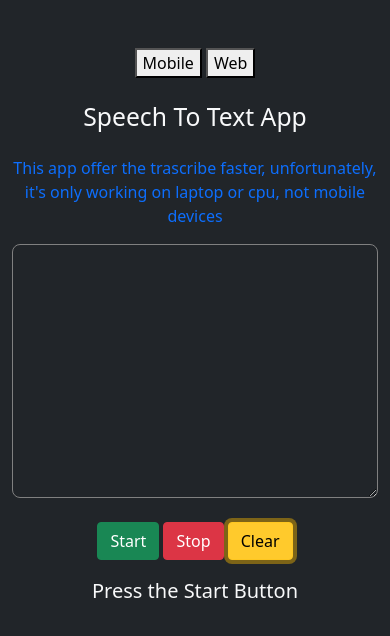
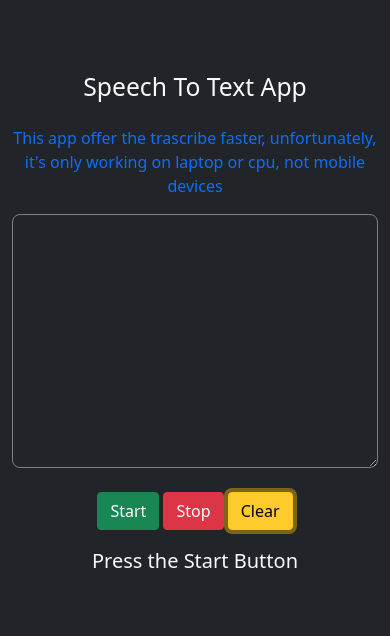
Before and after one commit to LongVu80/speechToText2, a plain HTML site: page index.html in a window 390 px wide. Both pictures are taken after a click on the button "Clear". Drawn offline with nearby package versions, Linux system fonts and the light colour scheme.

Commit message:
update mobile friendly

```diff
--- a/index.html
+++ b/index.html
@@ -7,13 +7,11 @@
     <title>Speech To Text</title>
   </head>
   <body class="container pt-5 bg-dark text-center">
-    <button id="mobile">Mobile</button>
-    <button id="web">Web</button>
     <h2 class="mt-4 text-light">Speech To Text App</h2>
     <p class="mt-4 text-primary">This app offer the trascribe faster, unfortunately, it's only working on laptop or cpu, not mobile devices</p>
-      <textarea id="final" class="form-control bg-dark text-light final1" style="border: 1px solid gray; border-radius: 8px;" cols="30" rows="10"></textarea>
-      <!-- <span id="final" class="text-light"></span>
-      <span id="interim" class="text-primary"></span> -->
+      <textarea id="final" class="form-control bg-dark text-light final1" style="border: 1px solid gray; border-radius: 8px;" cols="30" rows="10" name="final"></textarea>
+      <!-- <span id="final" class="text-light notranslate"></span>
+      <span id="interim" class="text-primary notranslate" ></span> -->
     <div id="textbox" style="color: white;"></div>
       <div class="mt-4">
       <button class="btn btn-success" id="start">Start</button>
--- a/script.js
+++ b/script.js
@@ -9,7 +9,7 @@ if ("webkitSpeechRecognition" in window) {
     document.querySelector("#status").style.display = "block";
   };
   speechRecognition.onerror = () => {
-    document.querySelector("#status").innerHTML = `Speech Recognition Error`;
+    document.querySelector("#status").innerHTML = `Sorry, this Web Platform does not support Google Speech Regconition. Please use keyboard microphone. With keyboard microphone, you can even use your native language.`;
 
   };
   speechRecognition.onend = () => {
@@ -29,6 +29,7 @@ if ("webkitSpeechRecognition" in window) {
         interim_transcript += event.results[i][0].transcript;
       }
       console.log(document.querySelector("#final").innerHTML = final_transcript + interim_transcript)
+    // document.querySelector("#interim").innerHTML = interim_transcript;
     document.querySelector("#final").innerHTML = final_transcript + interim_transcript;
     document.querySelector("#textbox").innerHTML = final_transcript + interim_transcript
 
@@ -50,8 +51,11 @@ if ("webkitSpeechRecognition" in window) {
   document.querySelector("#clear").onclick = () => {
 
     document.querySelector("#final").innerHTML =""
-    // location.reload()
+    location.reload()
   };
+  document.querySelector('#textbox').addEventListener('change', function(e){
+  final_transcript = e.target.elements.final.value
+})
 } else {
   console.log("Speech Recognition Not Available");
 }
@@ -59,6 +63,8 @@ if ("webkitSpeechRecognition" in window) {
 function googleTranslateElementInit() {
   new google.translate.TranslateElement({pageLanguage: 'en'}, 'google_translate_element');
 }
+
+
 
 // var elem = document.documentElement;
 // function openFullscreen() {
```
